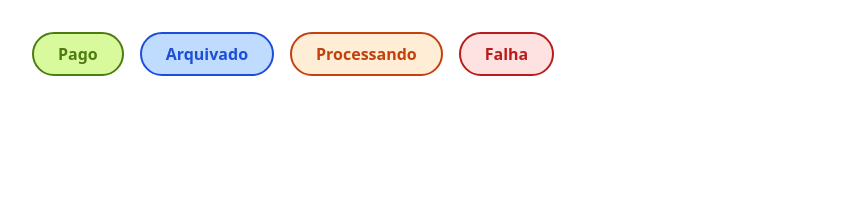
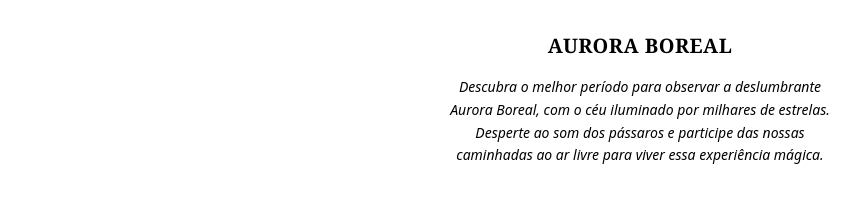
Before and after one commit to DavidGBbr/tailwind, a website: page src/index.html in a window 1280 px wide. Shown: the whole page, without its empty margins (0-860 px from the left). Drawn offline with Linux system fonts and the light colour scheme.

Commit message:
feat: text e font

```diff
--- a/src/index.html
+++ b/src/index.html
@@ -7,27 +7,18 @@
     <link rel="stylesheet" href="./output.css" />
   </head>
   <body class="m-8">
-    <div class="flex flex-row gap-4 *:font-bold">
-      <div
-        class="bg-lime-200 border-2 border-lime-700 text-lime-700 px-6 py-2 rounded-full"
-      >
-        Pago
-      </div>
-      <div
-        class="bg-blue-200 border-2 border-blue-700 text-blue-700 px-6 py-2 rounded-full"
-      >
-        Arquivado
-      </div>
-      <div
-        class="bg-orange-100 border-2 border-orange-700 text-orange-700 px-6 py-2 rounded-full"
-      >
-        Processando
-      </div>
-      <div
-        class="bg-red-100 border-2 border-red-700 text-red-700 px-6 py-2 rounded-full"
-      >
-        Falha
-      </div>
-    </div>
+    <h1
+      class="font-serif font-bold text-xl text-center tracking-wide uppercase"
+    >
+      Aurora Boreal
+    </h1>
+    <p
+      class="text-sm/relaxed w-96 mt-4 italic mx-auto text-center text-balance"
+    >
+      Descubra o melhor período para observar a deslumbrante Aurora Boreal, com
+      o céu iluminado por milhares de estrelas. Desperte ao som dos pássaros e
+      participe das nossas caminhadas ao ar livre para viver essa experiência
+      mágica.
+    </p>
   </body>
 </html>
```
Also changed, not shown: src/output.css.
